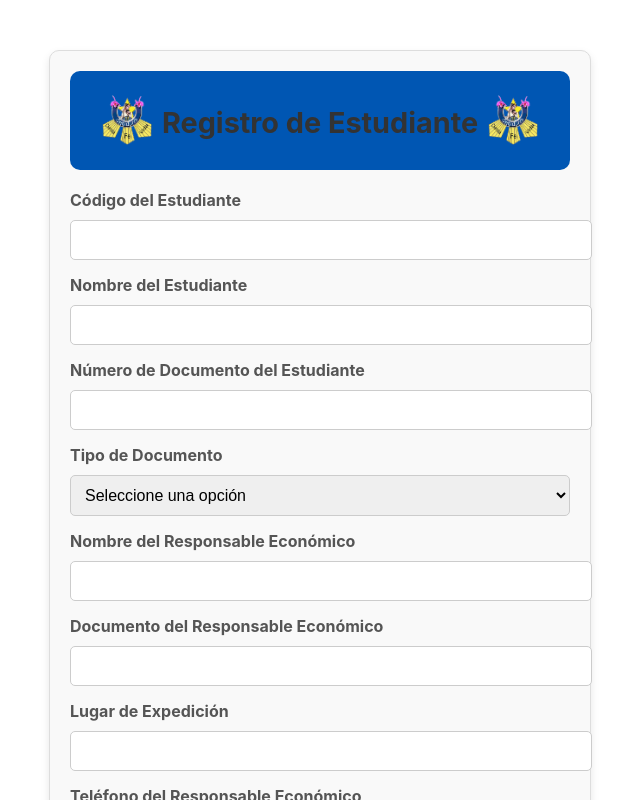
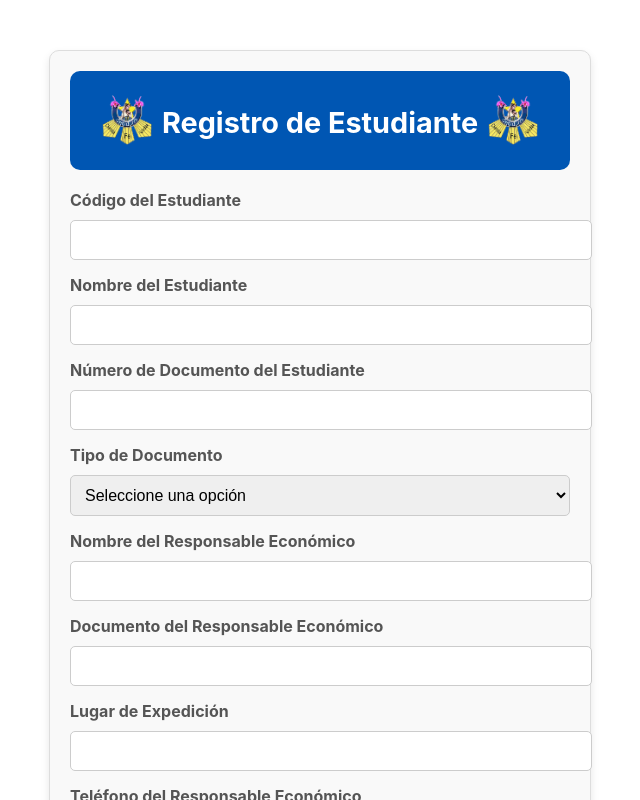
Before and after one commit to juanescan/ModuloInicioSesion, a React (Create React App) app in the folder Front-ModuloUsuarios/modulousuarios-react/: page /FormularioRegistro in a window 1280 px wide. Shown: the top 800 px of the page, without its empty margins (320-960 px from the left). Built offline with nearby package versions, Linux system fonts and the light colour scheme.

Commit message:
Modificación estilo registro

```diff
--- a/Front-ModuloUsuarios/modulousuarios-react/src/Componentes/FormularioRegistro.js
+++ b/Front-ModuloUsuarios/modulousuarios-react/src/Componentes/FormularioRegistro.js
@@ -241,7 +241,6 @@ function FormularioRegistro() {
         onChange={manejarCambio}
         required
       />
-      {/* Agregar el componente de reCAPTCHA */}
       <div className="captcha-container">
         <ReCAPTCHA
           sitekey="6LcD-YQqAAAAAKmisLvpnV7EHvNoN7w-ZDUYpJsA"
--- a/Front-ModuloUsuarios/modulousuarios-react/src/Componentes/style.css
+++ b/Front-ModuloUsuarios/modulousuarios-react/src/Componentes/style.css
@@ -129,7 +129,7 @@
 .form-container h2 {
     text-align: center;
     margin-bottom: 20px;
-    color: #333;
+    color: white;
 }
 
 .titulo-contenedor {
@@ -175,7 +175,7 @@
 
 .form-container input:focus,
 .form-container select:focus {
-    border-color: #007bff;
+    border-color: #0056b3;
     outline: none;
 }
 
```
